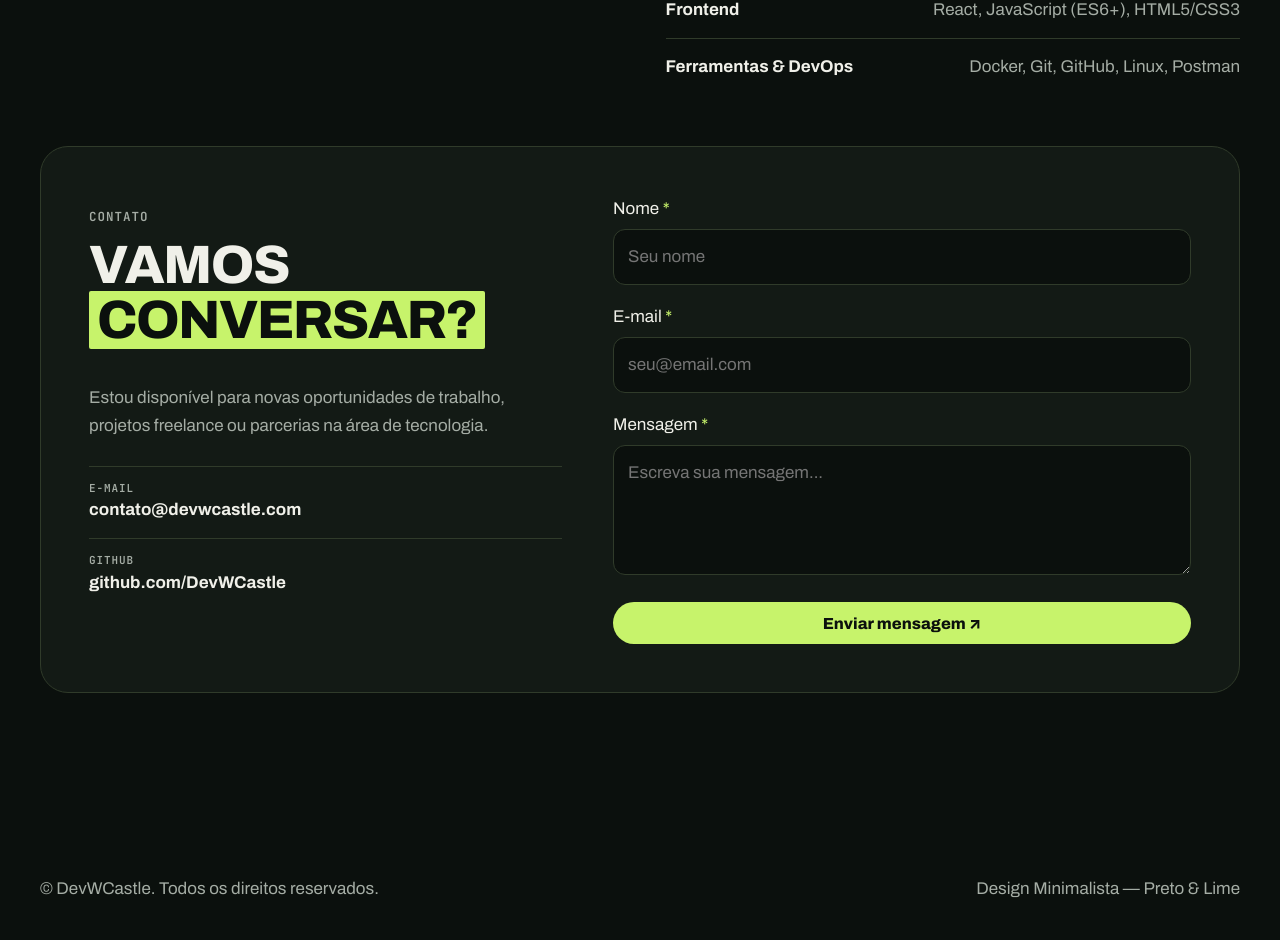
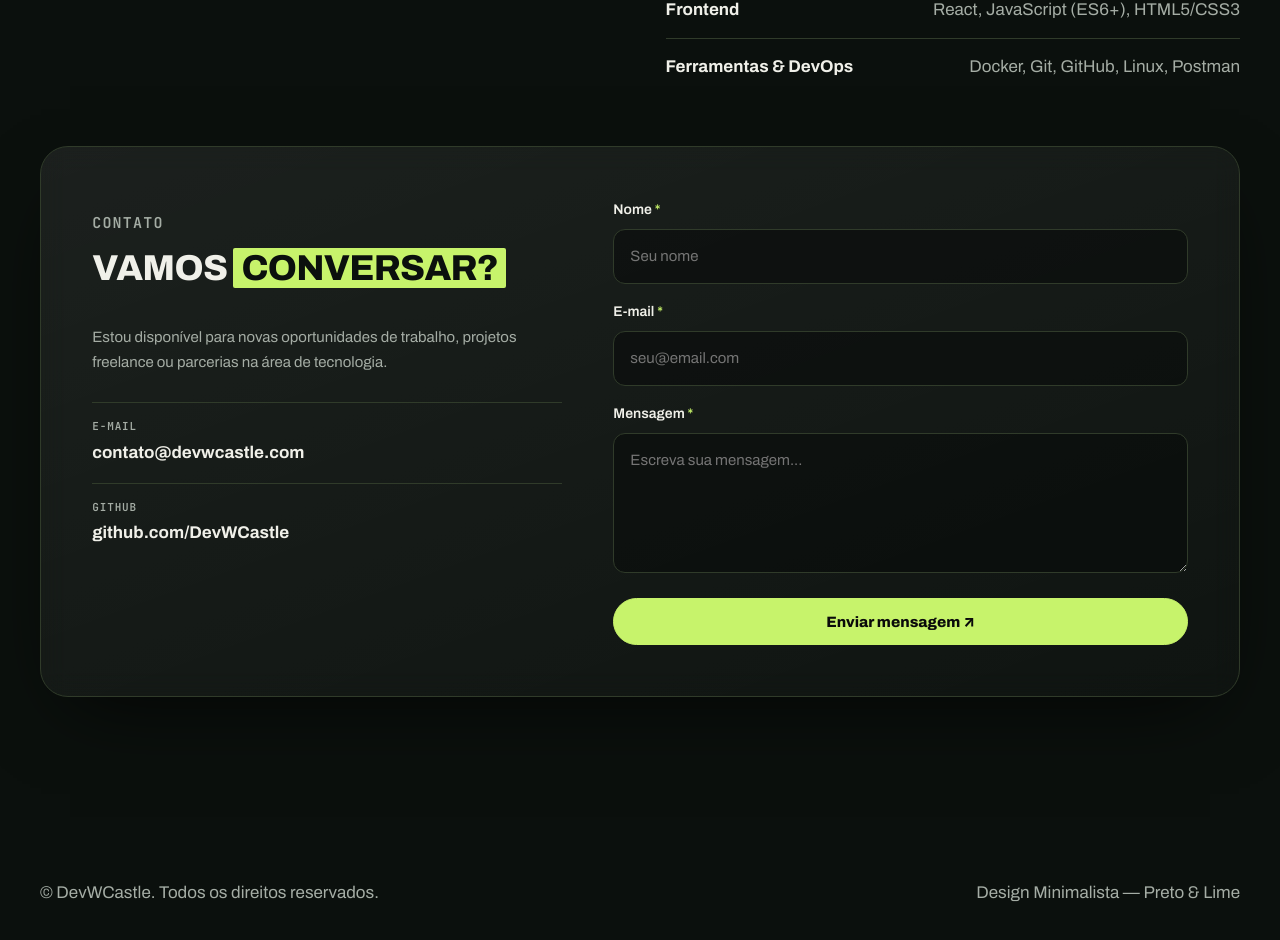
Before and after one commit to DevWCastle/DevWCastle, a React (Vite) app: page / in a window 1280 px wide. Shown: the part 2631-3571 px from the top of the page. Built offline with nearby package versions, Linux system fonts and the light colour scheme.

Commit message:
mexendo no form de contatos

```diff
--- a/src/components/Contact/Contact.css
+++ b/src/components/Contact/Contact.css
@@ -1,31 +1,49 @@
 .contact {
-  background: var(--s1);
+  position: relative;
   border: 1px solid var(--ln);
   border-radius: 28px;
-  padding: clamp(22px, 4vw, 48px);
+  padding: clamp(28px, 4vw, 52px);
   display: grid;
-  grid-template-columns: .9fr 1.1fr;
+  grid-template-columns: 0.9fr 1.1fr;
   gap: clamp(24px, 4vw, 56px);
+  background: linear-gradient(160deg, rgba(255, 255, 255, 0.07), rgba(255, 255, 255, 0.02));
+  backdrop-filter: blur(14px);
+  -webkit-backdrop-filter: blur(14px);
+  box-shadow: 0 30px 80px -30px rgba(0, 0, 0, 0.8);
+  transition: border-color 0.3s ease;
+}
+
+.contact:hover {
+  border-color: rgba(204, 255, 0, 0.35);
 }
 
 .contact h2 {
   margin-top: 6px;
+  font: 800 clamp(24px, 3vw, 36px) / 1.1 'Archivo';
+  letter-spacing: -0.02em;
 }
 
+.contact p {
+  color: var(--mu);
+  font-size: 15px;
+}
+
+/* Lista de Canais de Contato */
 .ch {
   list-style: none;
   padding: 0;
-  margin: 26px 0 0;
+  margin: 28px 0 0;
 }
 
 .ch li {
   border-top: 1px solid var(--ln);
-  padding: 14px 0;
+  padding: 16px 0;
 }
 
 .ch a {
   text-decoration: none;
   font-weight: 700;
+  transition: color 0.2s ease;
 }
 
 .ch a:hover {
@@ -34,40 +52,58 @@
 
 .ch .off {
   color: var(--mu);
+  letter-spacing: 0.08em;
+  font-size: 11px;
+  display: block;
+  margin-bottom: 4px;
+}
+
+/* Formulário */
+form {
+  display: flex;
+  flex-direction: column;
+  gap: 16px;
+}
+
+.f {
+  margin: 0;
 }
 
 label {
   display: block;
-  margin: 0 0 6px;
-}
-
-.f {
-  margin-bottom: 18px;
+  margin-bottom: 8px;
+  font-size: 14px;
+  font-weight: 600;
+  color: var(--tx);
 }
 
 input, textarea {
   width: 100%;
-  background: var(--bg);
+  background: rgba(0, 0, 0, 0.35);
   color: var(--tx);
   border: 1px solid var(--ln);
   border-radius: 12px;
-  padding: 13px 14px;
+  padding: 14px 16px;
   font: inherit;
-  transition: border-color .2s;
+  font-size: 15px;
+  transition:   border-color  0.7s, background 0.7s, box-shadow 0.7s ease-in-out;
+
 }
 
 input:hover, textarea:hover {
-  border-color: #333333;
+  border-color: rgba(204, 255, 0, 0.35);
+  background: rgba(0, 0, 0, 0.5);
 }
 
 input:focus, textarea:focus {
   border-color: var(--lime);
+  background: rgba(0, 0, 0, 0.6);
   outline: none;
-  box-shadow: 0 0 0 3px rgba(204, 255, 0, .2);
+  box-shadow: 0 0 0 3px rgba(204, 255, 0, 0.18);
 }
 
 textarea {
-  min-height: 130px;
+  min-height: 140px;
   resize: vertical;
 }
 
@@ -75,6 +111,35 @@ textarea {
   color: var(--lime);
 }
 
+/* Botão do formulário no estilo .project-btn--primary */
+.contact form button[type="submit"],
+.contact .pill {
+  display: inline-block;
+  width: 100%;
+  padding: 13px 22px;
+  border-radius: 99px;
+  border: 1.5px solid var(--lime);
+  background: var(--lime);
+  color: #0a0a0a;
+  font-weight: 800;
+  font-size: 15px;
+  cursor: pointer;
+  text-align: center;
+  text-decoration: none;
+  transition: transform 0.2s, background 0.2s, border-color 0.2s;
+}
+
+.contact form button[type="submit"]:hover,
+.contact .pill:hover {
+  background: #dcff4d;
+  border-color: #dcff4d;
+  transform: translateY(-2px);
+}
+
+/* Responsividade */
 @media (max-width: 860px) {
-  .contact { grid-template-columns: 1fr; }
+  .contact {
+    grid-template-columns: 1fr;
+    padding: 32px 20px;
+  }
 }
```
